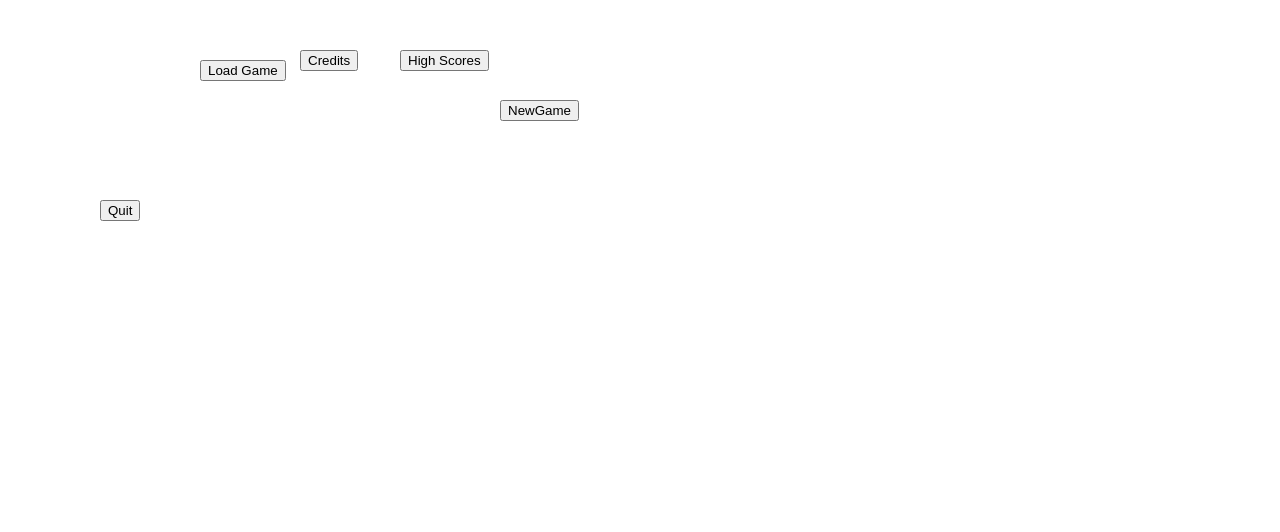
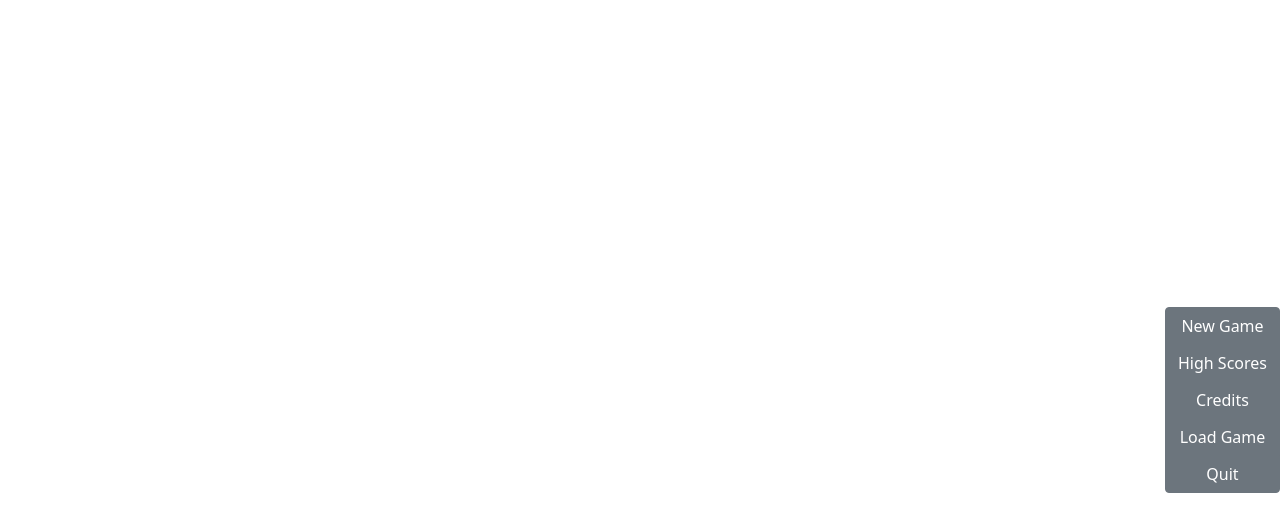
Before and after one commit to mrevening/heroes-opening-view, a React (Create React App) app: page / in a window 1280 px wide. Shown: the top 532 px of the page. Built offline with nearby package versions, Linux system fonts and the light colour scheme.

Commit message:
add reactstrap

```diff
--- a/package.json
+++ b/package.json
@@ -6,10 +6,13 @@
     "@testing-library/jest-dom": "^5.14.1",
     "@testing-library/react": "^11.2.7",
     "@testing-library/user-event": "^12.8.3",
+    "bootstrap": "^5.1.0",
     "react": "^17.0.2",
     "react-dom": "^17.0.2",
     "react-redux": "^7.2.4",
     "react-scripts": "4.0.3",
+    "react-transition-group": "^2.9.0",
+    "reactstrap": "^8.9.0",
     "redux": "^4.1.1",
     "web-vitals": "^1.1.2"
   },
--- a/src/App.css
+++ b/src/App.css
@@ -62,3 +62,18 @@
   background-color: darkcyan;
   z-index: 10;
 }
+
+.center {
+  position: absolute;
+  top: 50%;
+  transform: translate(0, -50%);
+  right: 0;
+}
+
+/* html {
+  background: url(main.jpg) no-repeat center center fixed;
+  -webkit-background-size: cover;
+  -moz-background-size: cover;
+  -o-background-size: cover;
+  background-size: cover;
+} */
--- a/src/App.js
+++ b/src/App.js
@@ -1,25 +1,11 @@
-import './App.css';
-import { useReducer } from 'react' ;
-import Button from './Button'
-import NewGameView from './NewGameView';
+import { store } from './store';
 import { Provider } from 'react-redux';
-import { store } from './store';
+import IntroScreen from './IntroScreen'
 
 function App() {
-  const [showNewGame, toggleShowNewGame] = useReducer(showNewGame => !showNewGame, false);
-  const [showHighScores, toggleShowHighScores] = useReducer(showHighScores => !showHighScores, false);
-  const [showCredits, toggleShowCredits] = useReducer(showCredits => !showCredits, false);
-  const [showLoadGame, toggleShowLoadGame] = useReducer(showLoadGame => !showLoadGame, false);
-  const [showQuit, toggleQuit] = useReducer(showQuit => !showQuit, false);
-
   return (
     <Provider store = {store}>
-      <Button text="NewGame" action={toggleShowNewGame} className="new-game" />
-      { showNewGame && <NewGameView closeAction={toggleShowNewGame} /> }
-      <Button text="High Scores" action={toggleShowHighScores} className="high-scores" />
-      <Button text="Credits" action={toggleShowCredits} className="credits" />
-      <Button text="Load Game" action={toggleShowLoadGame} className="load-game" />
-      <Button text="Quit" action={toggleQuit} className="quit"/>
+      <IntroScreen />
     </Provider>
   );
 }
--- a/src/GameDifficulty.js
+++ b/src/GameDifficulty.js
@@ -4,11 +4,13 @@ export default function GameDifficulty({ setDifficulty }){
     return(
         <>
         <div>Game Difficulty</div>
-        <button onClick={() => setDifficulty(0)}>Easy</button>
-        <button onClick={() => setDifficulty(1)}>Normal</button>
-        <button onClick={() => setDifficulty(2)}>Hard</button>
-        <button onClick={() => setDifficulty(3)}>Expert</button>
-        <button onClick={() => setDifficulty(4)}>Impossible</button>
+        <div>
+            <button onClick={() => setDifficulty(0)}>Easy</button>
+            <button onClick={() => setDifficulty(1)}>Normal</button>
+            <button onClick={() => setDifficulty(2)}>Hard</button>
+            <button onClick={() => setDifficulty(3)}>Expert</button>
+            <button onClick={() => setDifficulty(4)}>Impossible</button>
+        </div>
         </>
     );
 }
--- /dev/null
+++ b/src/IntroScreen.js
@@ -0,0 +1,36 @@
+import './App.css';
+import { useReducer } from 'react' ;
+import { Button, ButtonGroup } from 'reactstrap';
+import NewGameView from './NewGameView';
+import { Container, Row, Col } from 'reactstrap';
+
+function IntroScreen() {
+  const [showNewGame, toggleShowNewGame] = useReducer(showNewGame => !showNewGame, false);
+  const [showHighScores, toggleShowHighScores] = useReducer(showHighScores => !showHighScores, false);
+  const [showCredits, toggleShowCredits] = useReducer(showCredits => !showCredits, false);
+  const [showLoadGame, toggleShowLoadGame] = useReducer(showLoadGame => !showLoadGame, false);
+  const [showQuit, toggleQuit] = useReducer(showQuit => !showQuit, false);
+
+  return (
+    <Container>
+
+        {/* <Row>
+            <Col> */}
+                <div className="center">
+                    <ButtonGroup vertical>
+                    <Button onClick={toggleShowNewGame}>New Game</Button>
+                    <NewGameView isOpen={showNewGame} toggle={toggleShowNewGame} />
+                    <Button onClick={toggleShowHighScores}>High Scores</Button>
+                    <Button onClick={toggleShowCredits}>Credits</Button>
+                    <Button onClick={toggleShowLoadGame}>Load Game</Button>
+                    <Button onClick={toggleQuit}>Quit</Button>
+                    </ButtonGroup>
+                </div>
+            {/* </Col>
+        </Row> */}
+
+    </Container>
+  );
+}
+
+export default IntroScreen;
--- a/src/NewGameView.js
+++ b/src/NewGameView.js
@@ -1,29 +1,37 @@
-import React, { useState, useEffect } from 'react';
-import Button from './Button'
-import Scenario from './Scenario';
+import 'bootstrap/dist/css/bootstrap.css';import React, { useState, useEffect } from 'react';
+import { setScenarios, setScenarioSettings } from './actions';
+import { useDispatch } from 'react-redux';
+import { Button, Modal, ModalBody, ModalFooter } from 'reactstrap';
+import ScenarioPicker from './ScenarioPicker';
 import GameDifficulty from './GameDifficulty';
 import HeroClass from './HeroClass';
 import Opponents from './Opponents';
-import { setScenarios, setScenarioSettings } from './actions';
-import { useDispatch } from 'react-redux';
 
-export default function NewGameView({ closeAction }) {
+function NewGameView({ isOpen, toggle }) {
     const [difficulty, setDifficulty] = useState(0);
     const dispatch = useDispatch();
 
     useEffect(() => {
         fetch("scenarios.json").then(res => res.json()).then(json => { dispatch(setScenarios(json)); dispatch(setScenarioSettings(json[0])); }).catch(console.error);
-      }, []);
+    }, []);
 
     return(
-        <div className="pane-view" >
-            <Scenario />
-            <GameDifficulty setDifficulty={setDifficulty}/>
-            <Opponents />
-            <HeroClass />
-            <Button text="OKAY" action = {closeAction} />
-            <div>{ 100 + difficulty*20 }%</div>
-            <Button text="CANCEL" action = {closeAction} />
-        </div>
+        <>
+        <Modal isOpen={isOpen} toggle={toggle} fade={false} backdrop={false} returnFocusAfterClose={false}>
+            <ModalBody>
+                <ScenarioPicker />
+                <GameDifficulty setDifficulty={setDifficulty}/>
+                <Opponents />
+                <HeroClass />
+            </ModalBody>
+            <ModalFooter>
+                <div>{ 100 + difficulty*20 }%</div>
+                <Button color="primary" onClick={toggle}>OKAY</Button>{' '}
+                <Button color="secondary" onClick={toggle}>CANCEL</Button>
+            </ModalFooter>
+        </Modal>
+        </>
     );
 }
+
+export default NewGameView;
--- a/src/Opponents.js
+++ b/src/Opponents.js
@@ -1,4 +1,5 @@
 import { useSelector } from 'react-redux';
+import { ButtonGroup } from 'reactstrap';
 import { getScenarioOpponents } from './selectors';
 import OpponentsButton from './OpponentsButton';
 
@@ -6,9 +7,9 @@ export default function Opponents(){
     const opponents = useSelector(getScenarioOpponents);
     return(
         <>
-        {
-            opponents?.map((op, i) => <OpponentsButton color={op.color} onlyComputer={op.onlyComputer} key={i}/> )
-        }
+        <ButtonGroup>
+            { opponents?.map((op, i) => <OpponentsButton color={op.color} onlyComputer={op.onlyComputer} key={i}/> ) }
+        </ButtonGroup>
         </>
     );
 }
--- a/src/Scenario.js
+++ /dev/null
@@ -1,19 +0,0 @@
-import { useReducer } from 'react';
-import ShowScenarios from './ShowScenarios';
-import Button from './Button';
-import { getScenarioName } from './selectors'
-import { useSelector } from 'react-redux';
-
-export default function Scenario(){
-    const [showScenarios, toggleShowScenarios] = useReducer(showScenarios => !showScenarios, false);
-    const scenarioName = useSelector(getScenarioName);
-
-    return (
-        <>
-        <div>Scenario:</div>
-        <div>{scenarioName}</div>
-        <Button text="SELECT" action={toggleShowScenarios} />
-        { showScenarios && <ShowScenarios closeAction={toggleShowScenarios} /> }
-        </>
-    );
-}
--- /dev/null
+++ b/src/ScenarioPicker.js
@@ -0,0 +1,23 @@
+import { useReducer } from 'react';
+import { useSelector } from 'react-redux';
+import { getScenarioName } from './selectors'
+import { Button } from 'reactstrap';
+import { Row, Col } from 'reactstrap';
+import ShowScenarios from './ShowScenarios';
+
+export default function Scenario(){
+    const [showScenarios, toggleShowScenarios] = useReducer(showScenarios => !showScenarios, false);
+    const scenarioName = useSelector(getScenarioName);
+
+    return (
+        <>
+        <div className="text-center">Scenario:</div>
+        <Row>
+            <Col></Col>
+            <Col className="text-center">{scenarioName}</Col>
+            <Col className="float-right"><Button onClick={toggleShowScenarios}>SELECT</Button></Col>
+        </Row>
+        <ShowScenarios isOpen={showScenarios} toggle={toggleShowScenarios} />
+        </>
+    );
+}
--- a/src/ShowScenarios.js
+++ b/src/ShowScenarios.js
@@ -1,19 +1,21 @@
-import Button from './Button';
+import { useState } from 'react';
 import { useSelector, useDispatch } from 'react-redux';
+import { Button, Modal, ModalHeader, ModalBody, ModalFooter } from 'reactstrap';
 import { getScenarios } from './selectors';
-import { useState } from 'react';
 import { setScenarioSettings } from './actions';
 
-export default function ShowScenarios({ closeAction }){
-    const buttons = ["S", "M", "L", "X-L", ];
+export default function ShowScenarios({ isOpen, toggle }){
+    const buttons = ["S", "M", "L", "X-L", "ALL" ];
     const dispatch = useDispatch();
     const scenarios = useSelector(getScenarios);
     const [ scenarioSize, setScenarioSize] = useState("ALL" );
     function sizeFilter(scenario) { return scenarioSize === "ALL" || scenario.size === scenarioSize};
 
-
     return (
         <>
+        <Modal isOpen={isOpen} toggle={toggle} fade={false} backdrop={false}>
+            <ModalHeader toggle={toggle}>Modal title</ModalHeader>
+            <ModalBody>
                 <div className="horizontalBlocks">
                     { buttons.map((button, i) =><button key={i} onClick={() =>setScenarioSize(button)} >{button}</button>)}
                 </div>
@@ -22,7 +24,11 @@ export default function ShowScenarios({ closeAction }){
                 <ul>
                     {scenarios?.filter(sizeFilter).map((scenario, i) => <li key={i}><button  onClick={() => dispatch(setScenarioSettings(scenario))}>{scenario.name} {scenario.size}</button></li>)}
                 </ul>
-        <Button text="OKAY" action={closeAction} />
+            </ModalBody>
+            <ModalFooter>
+                <Button onClick={toggle} >OKAY</Button>
+            </ModalFooter>
+        </Modal>
         </>
     );
 }
```
Also changed, not shown: src/main.jpg (added), 1 other file (tests, documents, lock files or other folders). Lines whose indentation alone changed are shown as unchanged.
